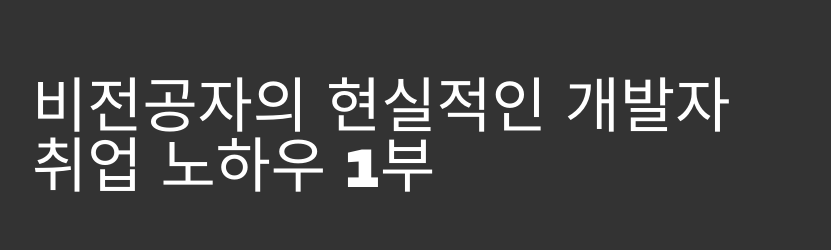
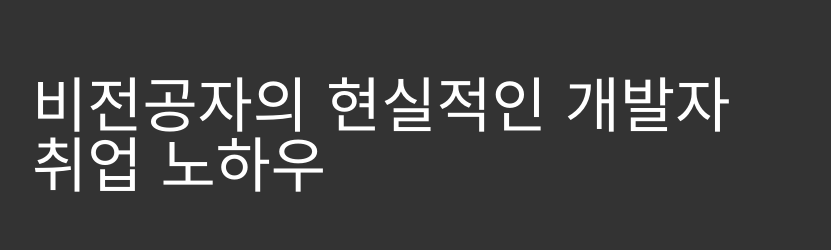
Before and after one commit to tubi55/seminar2023, a plain HTML site: page index.html in a window 1280 px wide. Shown: the top 250 px of the page, without its empty margins (224-1055 px from the left). Drawn offline with Linux system fonts and the light colour scheme.

Commit message:
제목 수정

```diff
--- a/index.html
+++ b/index.html
@@ -11,7 +11,7 @@
 
 <body>
   <main>
-    <h1>비전공자의 현실적인 개발자 취업 노하우 1부</h1>
+    <h1>비전공자의 현실적인 개발자 취업 노하우</h1>
 
     <h2>강연자 소개 및 비전공자가 개발자로 취업이 어려운 이유</h2>
     <video src="vid1.mp4" controls></video>
```
